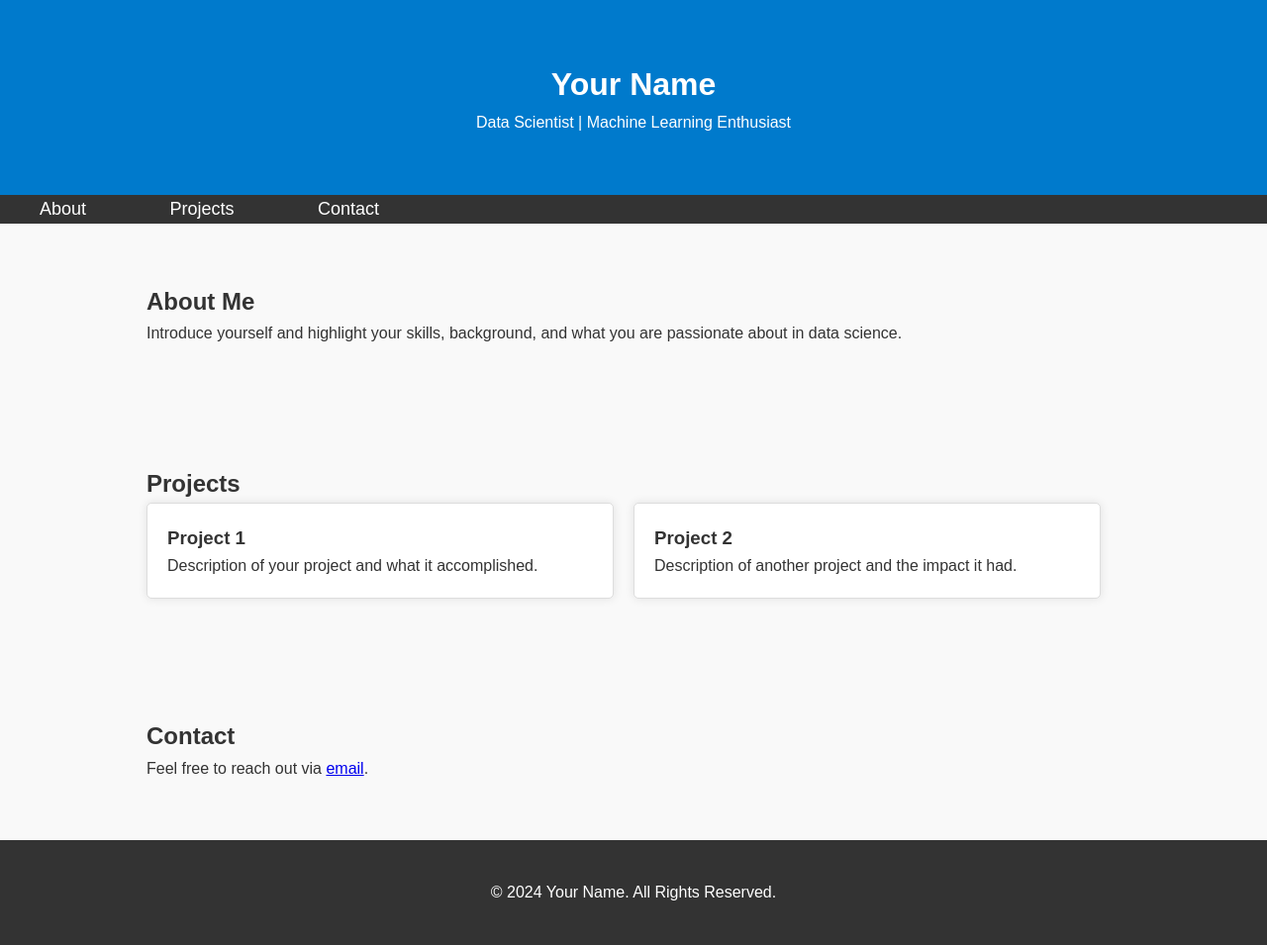
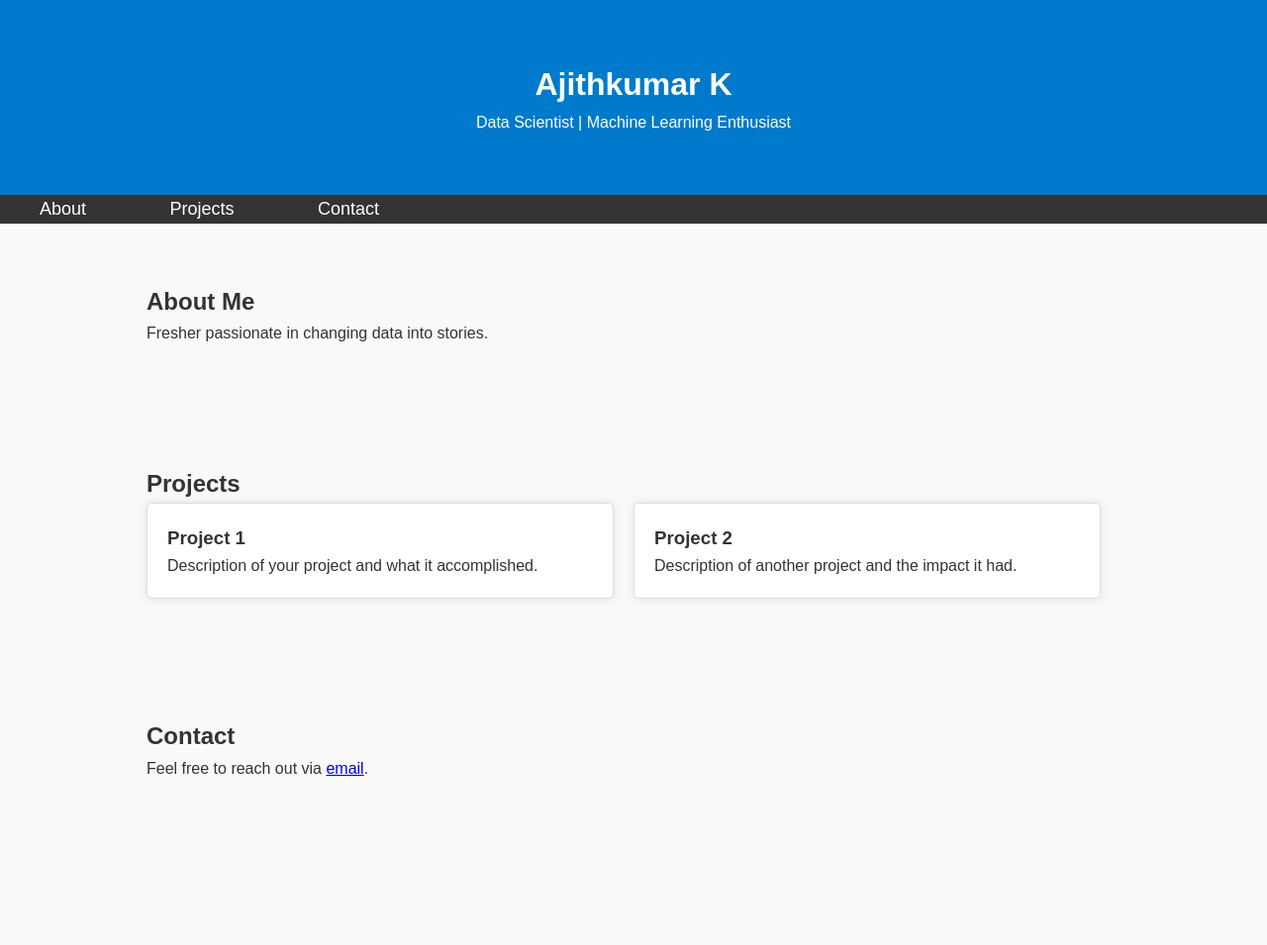
Before and after one commit to ajthkmr/portfolio, a plain HTML site: page index.html in a window 1280 px wide. Shown: the whole page at 99% size. After the commit the page ends 849 px from the top, so only its background shows below. Drawn offline with Linux system fonts and the light colour scheme.

Commit message:
index.html

```diff
--- a/index.html
+++ b/index.html
@@ -3,13 +3,13 @@
 <head>
   <meta charset="UTF-8">
   <meta name="viewport" content="width=device-width, initial-scale=1.0">
-  <title>Your Name - Data Scientist</title>
+  <title>Ajithkumar K - Data Scientist</title>
   <link rel="stylesheet" href="styles.css">
 </head>
 <body>
   <header class="header">
     <div class="container">
-      <h1>Your Name</h1>
+      <h1>Ajithkumar K</h1>
       <p>Data Scientist | Machine Learning Enthusiast</p>
     </div>
   </header>
@@ -25,7 +25,7 @@
   <section id="about" class="section">
     <div class="container">
       <h2>About Me</h2>
-      <p>Introduce yourself and highlight your skills, background, and what you are passionate about in data science.</p>
+      <p>Fresher passionate in changing data into stories.</p>
     </div>
   </section>
 
@@ -48,14 +48,6 @@
   <section id="contact" class="section">
     <div class="container">
       <h2>Contact</h2>
-      <p>Feel free to reach out via <a href="mailto:your-email@example.com">email</a>.</p>
+      <p>Feel free to reach out via <a href="mailto:ajithkumark.04@outlook.com">email</a>.</p>
     </div>
   </section>
-
-  <footer class="footer">
-    <div class="container">
-      <p>&copy; 2024 Your Name. All Rights Reserved.</p>
-    </div>
-  </footer>
-</body>
-</html>
```
